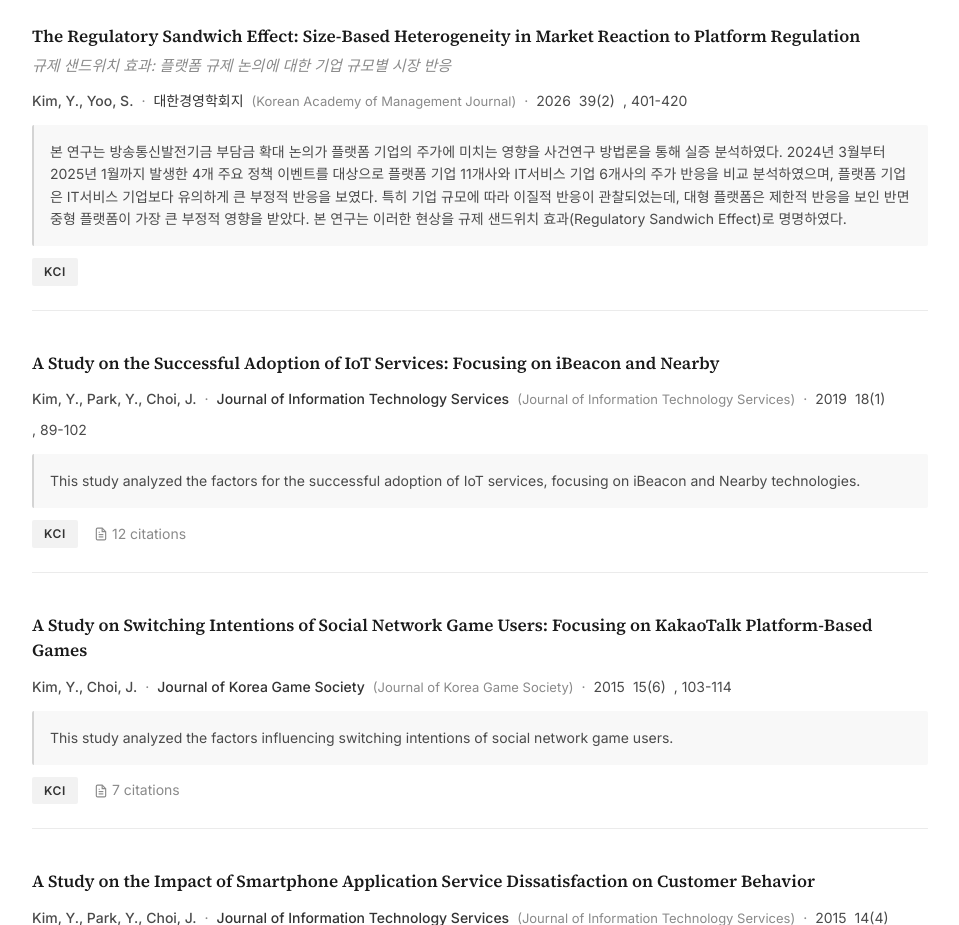
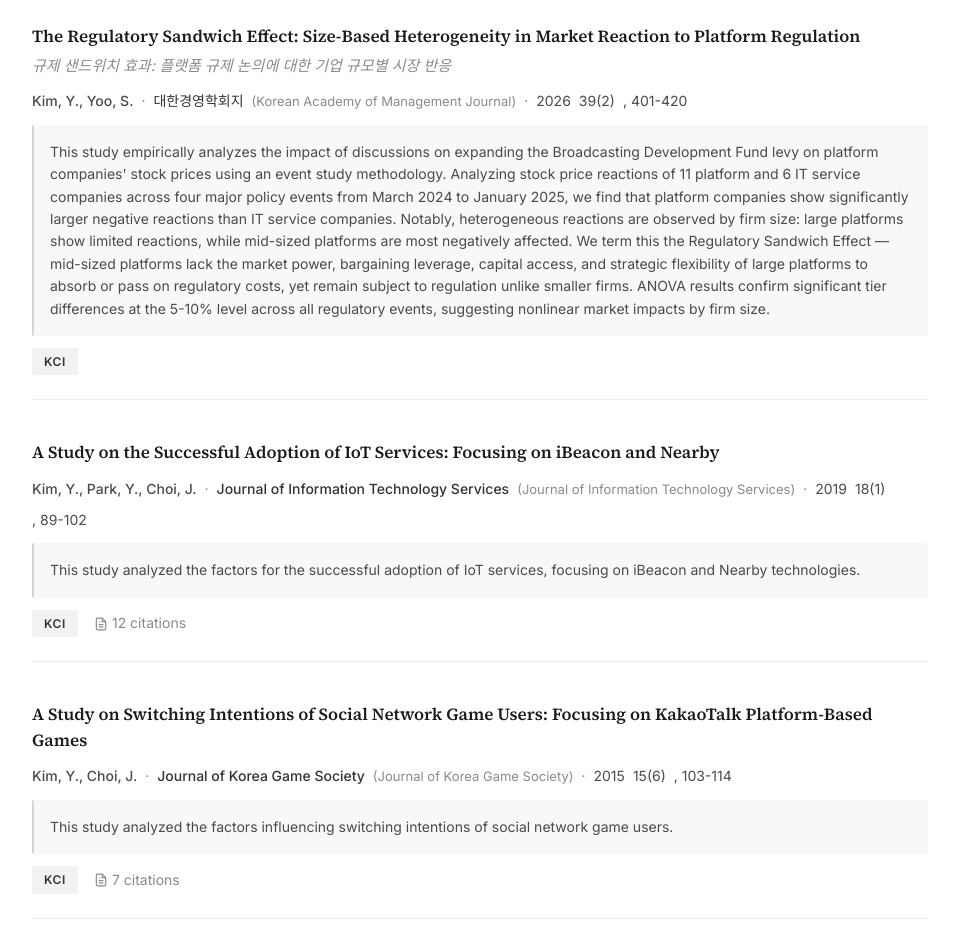
Before and after one commit to trustune/kimyonghee-website, an Astro site: page /research/publications in a window 1280 px wide. Shown: the part 8860-9785 px from the top of the page, without its empty margins (160-1119 px from the left). Built offline with nearby package versions, Linux system fonts and the light colour scheme; Astro itself is replaced by a stand-in of ours.

Commit message:
fix: Show English abstract for domestic publications when available
Co-Authored-By: Claude Opus 4.6 (1M context) <noreply@anthropic.com>

```diff
--- a/src/data/publications.json
+++ b/src/data/publications.json
@@ -486,7 +486,8 @@
       "pages": "401-420",
       "category": "Platform Regulation",
       "citations": 0,
-      "abstract": "본 연구는 방송통신발전기금 부담금 확대 논의가 플랫폼 기업의 주가에 미치는 영향을 사건연구 방법론을 통해 실증 분석하였다. 2024년 3월부터 2025년 1월까지 발생한 4개 주요 정책 이벤트를 대상으로 플랫폼 기업 11개사와 IT서비스 기업 6개사의 주가 반응을 비교 분석하였으며, 플랫폼 기업은 IT서비스 기업보다 유의하게 큰 부정적 반응을 보였다. 특히 기업 규모에 따라 이질적 반응이 관찰되었는데, 대형 플랫폼은 제한적 반응을 보인 반면 중형 플랫폼이 가장 큰 부정적 영향을 받았다. 본 연구는 이러한 현상을 규제 샌드위치 효과(Regulatory Sandwich Effect)로 명명하였다."
+      "abstract": "본 연구는 방송통신발전기금 부담금 확대 논의가 플랫폼 기업의 주가에 미치는 영향을 사건연구 방법론을 통해 실증 분석하였다. 2024년 3월부터 2025년 1월까지 발생한 4개 주요 정책 이벤트를 대상으로 플랫폼 기업 11개사와 IT서비스 기업 6개사의 주가 반응을 비교 분석하였으며, 플랫폼 기업은 IT서비스 기업보다 유의하게 큰 부정적 반응을 보였다. 특히 기업 규모에 따라 이질적 반응이 관찰되었는데, 대형 플랫폼은 제한적 반응을 보인 반면 중형 플랫폼이 가장 큰 부정적 영향을 받았다. 본 연구는 이러한 현상을 규제 샌드위치 효과(Regulatory Sandwich Effect)로 명명하였다.",
+      "abstract_en": "This study empirically analyzes the impact of discussions on expanding the Broadcasting Development Fund levy on platform companies'  stock prices using an event study methodology. Analyzing stock price reactions of 11 platform and 6 IT service companies across four major policy events from March 2024 to January 2025, we find that platform companies show significantly larger negative reactions than IT service companies. Notably, heterogeneous reactions are observed by firm size: large platforms show limited reactions, while mid-sized platforms are most negatively affected. We term this the Regulatory Sandwich Effect — mid-sized platforms lack the market power, bargaining leverage, capital access, and strategic flexibility of large platforms to absorb or pass on regulatory costs, yet remain subject to regulation unlike smaller firms. ANOVA results confirm significant tier differences at the 5-10% level across all regulatory events, suggesting nonlinear market impacts by firm size."
     }
   ]
 }
--- a/src/pages/research/publications.astro
+++ b/src/pages/research/publications.astro
@@ -441,8 +441,8 @@ const currentDate = new Date().toLocaleDateString('en-US', { year: 'numeric', mo
                 {pub.volume && <span class="pub-volume"> {pub.volume}({pub.issue})</span>}
                 {pub.pages && <span class="pub-pages">, {pub.pages}</span>}
               </div>
-              {pub.abstract && (
-                <div class="pub-abstract">{pub.abstract}</div>
+              {(pub.abstract_en || pub.abstract) && (
+                <div class="pub-abstract">{pub.abstract_en || pub.abstract}</div>
               )}
               <div class="pub-footer">
                 <span class="pub-badge pub-badge-kci">KCI</span>
```
